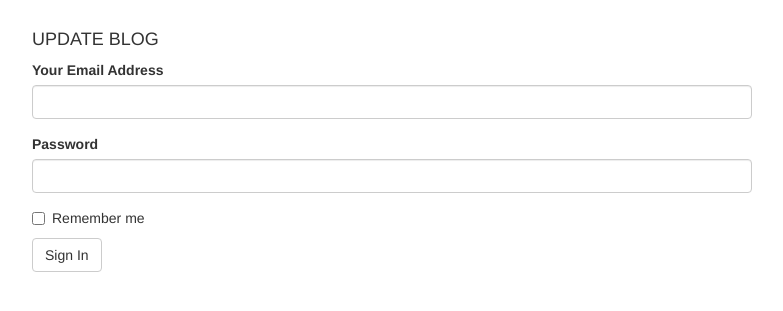
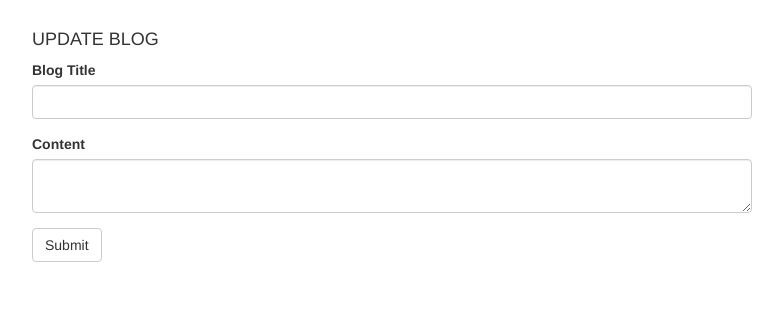
Before and after one commit to victoriamwangi/BlogsByVic, a Flask app: template app/templates/update.html in a window 1280 px wide. Shown: the part 52-363 px from the top of the page, without its empty margins (248-1031 px from the left). Run offline with Flask 2, Linux system fonts and the light colour scheme; the template is opened without the code that fills it: values that come from a table or form of the project are taken from there, others are empty; some libraries are stand-ins or nearby versions.

Commit message:
update blog

```diff
--- a/app/main/views.py
+++ b/app/main/views.py
@@ -90,7 +90,7 @@ def delete_comment(comment_id):
 @login_required
 def update(id):
     blog = Blog.query.get_or_404(id)
-    if blog.user != current_user:
+    if blog.user_id != current_user.id:
         abort(403)
     form = BlogForm()
     if form.validate_on_submit():
@@ -102,4 +102,4 @@ def update(id):
     elif request.method == 'GET':
         form.blog_title.data = blog.blog_title
         form.blog_content.data = blog.blog_content
-    return render_template('update.html', form=form)
+    return render_template('update.html', blog_form=form)
--- a/app/templates/update.html
+++ b/app/templates/update.html
@@ -18,7 +18,7 @@
         </div>
         {% endfor %}
         <!-- Login form -->
-        {{wtf.quick_form(login_form)}}
+        {{wtf.quick_form(blog_form)}}
       </div>
     </div>
     <div clas="col-md-2"></div>
```
Also changed, not shown: app/templates/view_blog.html (+10 -9 lines).
